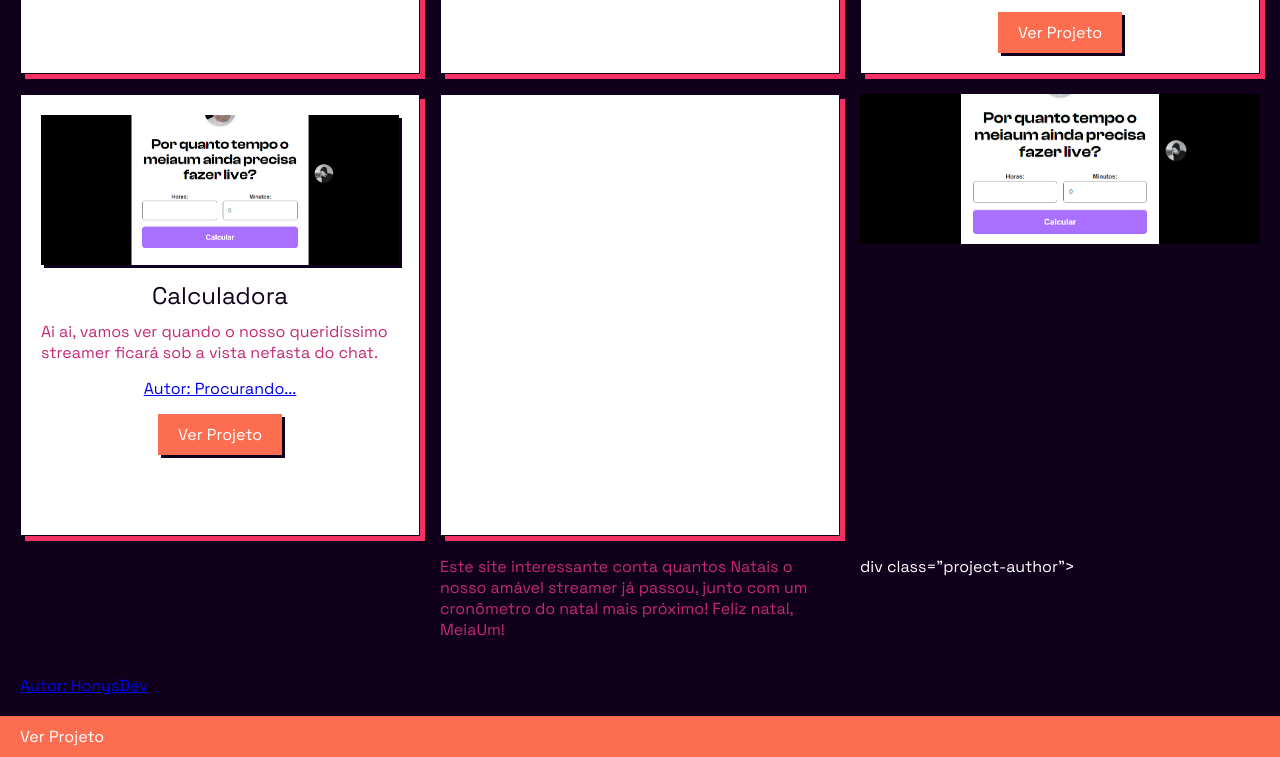
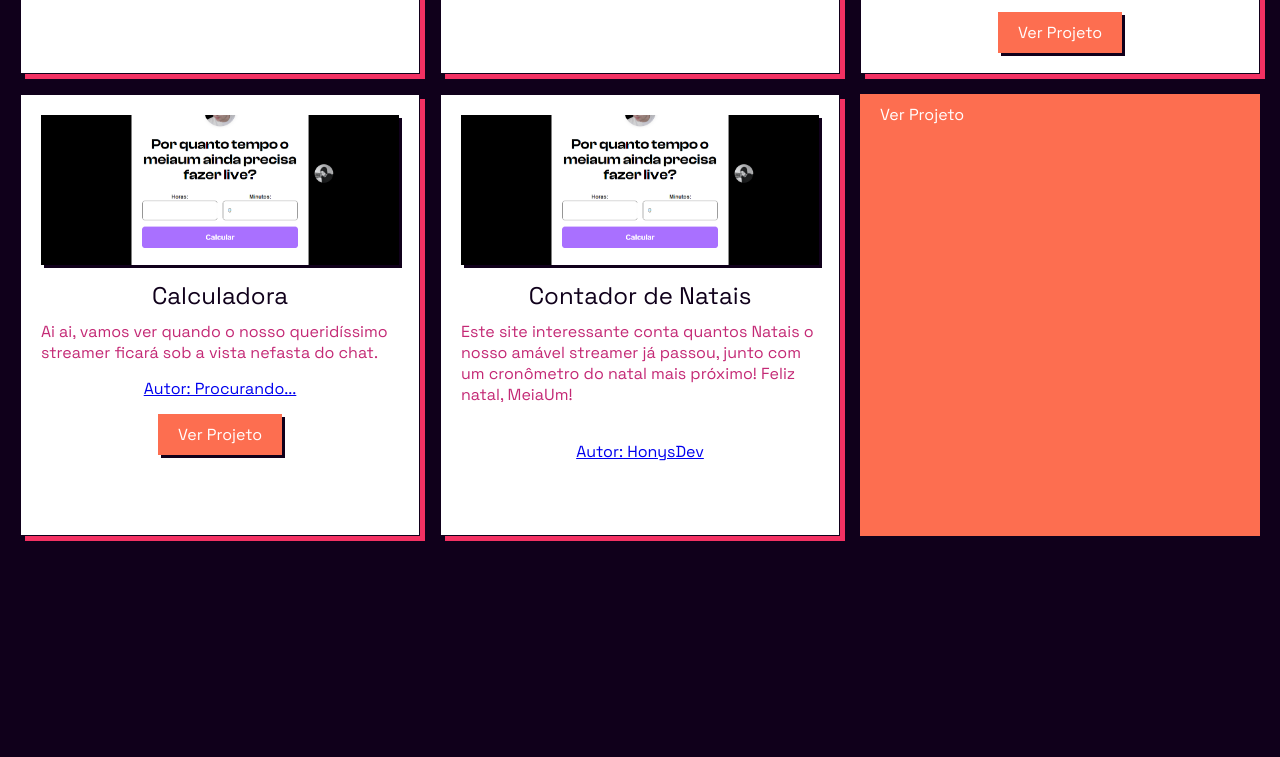
Before and after one commit to yuuinet/subathon, a plain HTML site: page index.html in a window 1280 px wide. Shown: the part 542-1299 px from the top of the page. After the commit the page ends 1098 px from the top, so only its background shows below. Drawn offline with Linux system fonts and the light colour scheme.

```diff
--- a/index.html
+++ b/index.html
@@ -194,7 +194,7 @@
             <a href="https://subathon.meuportifa.com/" class="view-button" target="_blank">Ver Projeto</a>
         </div>
 
-        <div class="project-box"></div>
+        <div class="project-box">
             <img class="project-image" src="./src/projectimages/calculadora.png" alt="Imagem do Projeto">
             <div class="project-title">Contador de Natais</div>
             <div class="project-description">Este site interessante conta quantos Natais o nosso amável streamer já
```
Also changed, not shown: src/projectimages/contadornatal.png (added).
